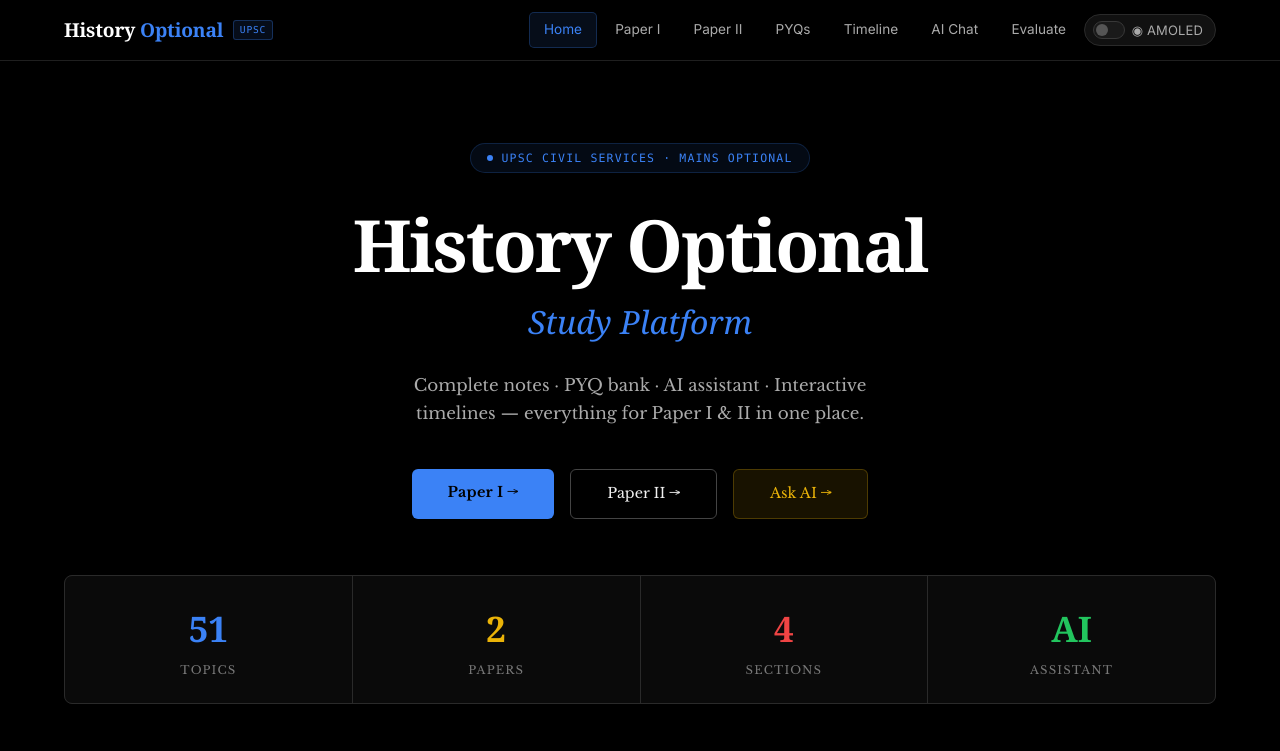
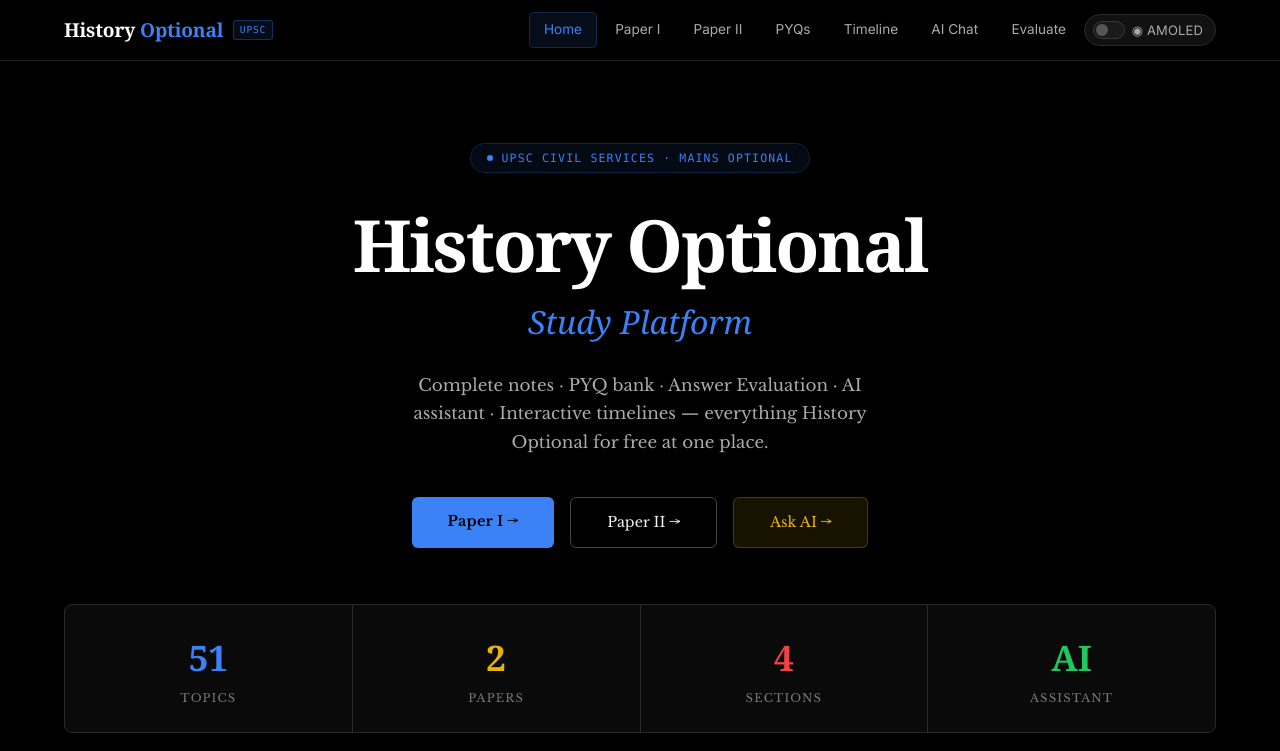
Before and after one commit to n3rxv/history-optional, a Next.js app: page / in a window 1280 px wide. Shown: the top 751 px of the page. Built offline with nearby package versions, Linux system fonts and the light colour scheme.

Commit message:
fix: new tagline

```diff
--- a/app/page.tsx
+++ b/app/page.tsx
@@ -67,7 +67,7 @@
           color: 'var(--text2)', fontSize: '1.05rem',
           maxWidth: 500, margin: '0 auto 2.5rem', lineHeight: 1.7,
         }}>
-          Complete notes · PYQ bank · AI assistant · Interactive timelines — everything for Paper I & II in one place.
+          Complete notes · PYQ bank · Answer Evaluation · AI assistant · Interactive timelines — everything History Optional for free at one place.
         </p>
 
         <div style={{ display: 'flex', gap: '1rem', justifyContent: 'center', flexWrap: 'wrap' }}>
```
